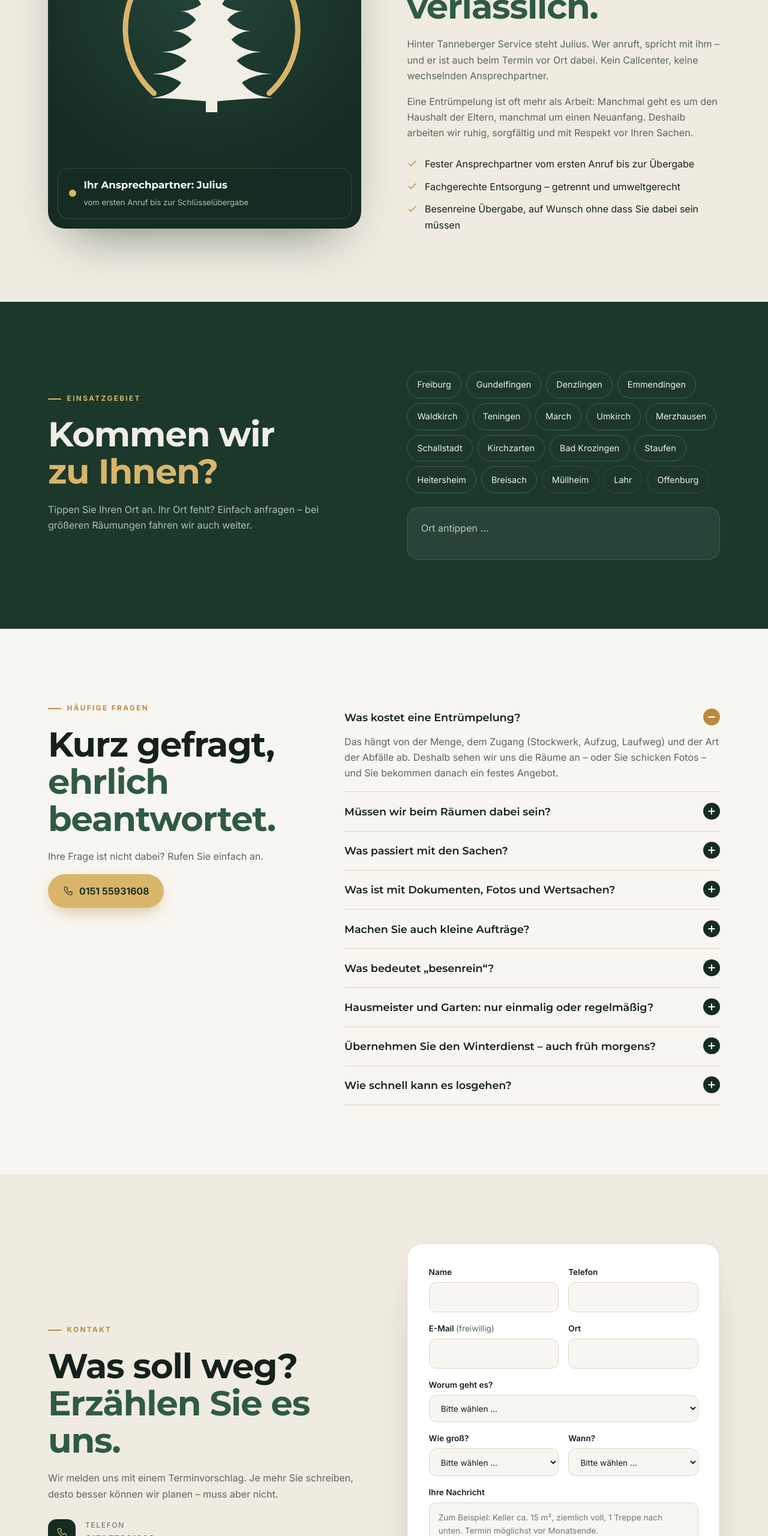
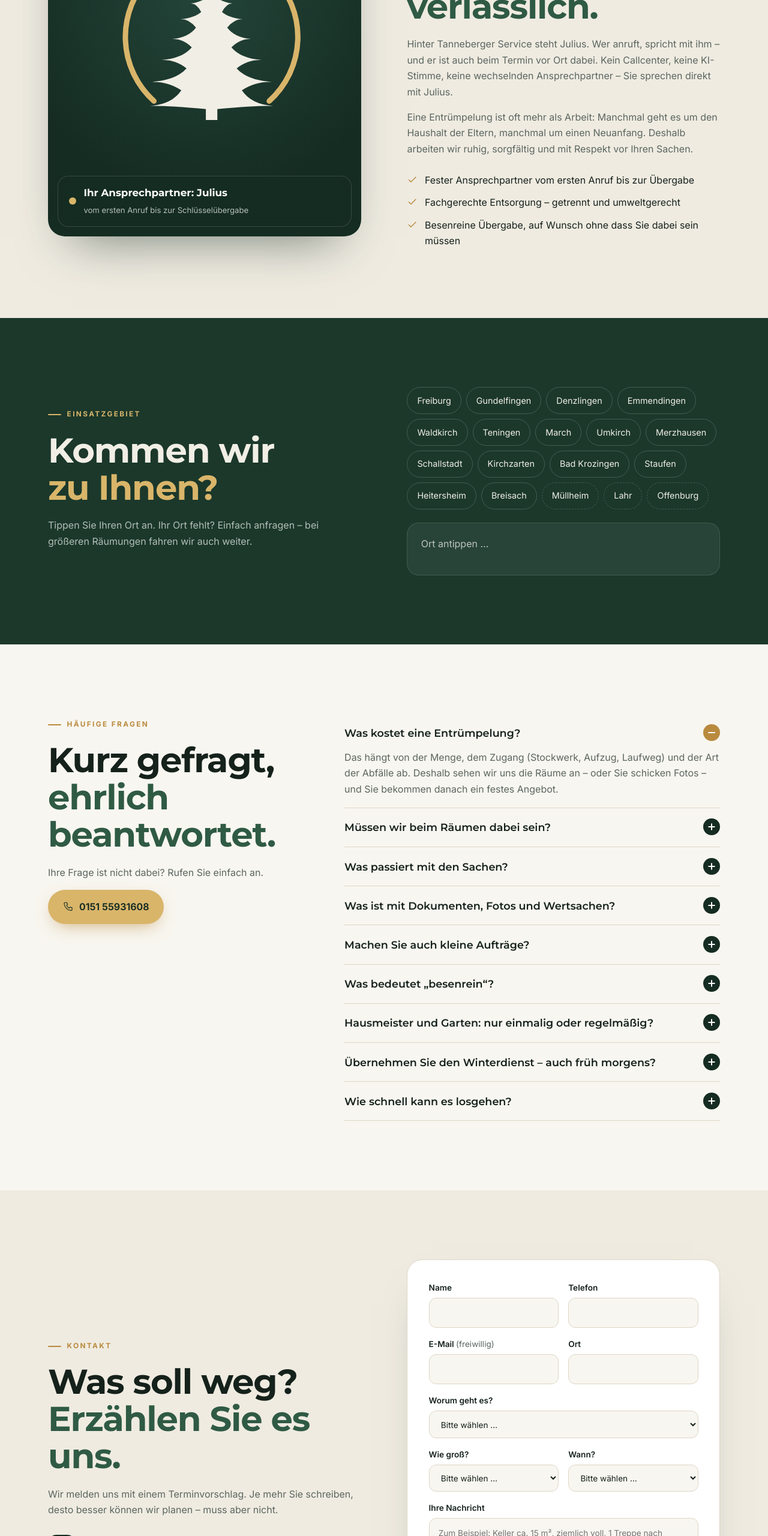
Before and after one commit to Azad-Alois/tanneberger-entwurf, a plain HTML site: page index.html in a window 1280 px wide. Shown: the part 6216-8776 px from the top of the page at 60% size. Drawn offline with Linux system fonts and the light colour scheme.

Commit message:
Über uns: keine KI-Stimme, direkt Julius

```diff
--- a/index.html
+++ b/index.html
@@ -216,7 +216,7 @@
         <div class="enthuellen">
           <p class="vorzeile">Über uns</p>
           <h2 class="gross-titel">Tanneberger Service.<br /><em>Ordentlich und verlässlich.</em></h2>
-          <p class="leise">Hinter Tanneberger Service steht Julius. Wer anruft, spricht mit ihm – und er ist auch beim Termin vor Ort dabei. Kein Callcenter, keine wechselnden Ansprechpartner.</p>
+          <p class="leise">Hinter Tanneberger Service steht Julius. Wer anruft, spricht mit ihm – und er ist auch beim Termin vor Ort dabei. Kein Callcenter, keine KI-Stimme, keine wechselnden Ansprechpartner – Sie sprechen direkt mit Julius.</p>
           <p class="leise">Eine Entrümpelung ist oft mehr als Arbeit: Manchmal geht es um den Haushalt der Eltern, manchmal um einen Neuanfang. Deshalb arbeiten wir ruhig, sorgfältig und mit Respekt vor Ihren Sachen.</p>
           <ul class="haken-liste">
             <li><svg class="icon" fill="none" stroke="currentColor" stroke-width="2.4" stroke-linecap="round" stroke-linejoin="round"><use href="#i-haken"/></svg> Fester Ansprechpartner vom ersten Anruf bis zur Übergabe</li>
@@ -273,7 +273,7 @@
           <h2 class="gross-titel">Was soll weg?<br /><em>Erzählen Sie es uns.</em></h2>
           <p class="leise">Wir melden uns mit einem Terminvorschlag. Je mehr Sie schreiben, desto besser können wir planen – muss aber nicht.</p>
           <ul class="kontakt-liste">
-            <li><span class="kreis"><svg class="icon" fill="none" stroke="currentColor" stroke-width="2" stroke-linecap="round" stroke-linejoin="round"><use href="#i-tel"/></svg></span><span><small>Telefon</small><a data-tel href="#kontakt"><span data-tel-text>Nummer folgt</span></a></span></li>
+            <li><span class="kreis"><svg class="icon" fill="none" stroke="currentColor" stroke-width="2" stroke-linecap="round" stroke-linejoin="round"><use href="#i-tel"/></svg></span><span><small>Telefon – direkt Julius</small><a data-tel href="#kontakt"><span data-tel-text>Nummer folgt</span></a></span></li>
             <li><span class="kreis"><svg class="icon" fill="none" stroke="currentColor" stroke-width="2" stroke-linecap="round" stroke-linejoin="round"><use href="#i-wa"/></svg></span><span><small>WhatsApp – gern mit Fotos</small><a data-wa href="#kontakt">Nachricht schreiben</a></span></li>
             <li><span class="kreis"><svg class="icon" fill="none" stroke="currentColor" stroke-width="2" stroke-linecap="round" stroke-linejoin="round"><use href="#i-mail"/></svg></span><span><small>E-Mail</small><a data-mail href="#kontakt"><span data-mail-text>Adresse folgt</span></a></span></li>
           </ul>
```
